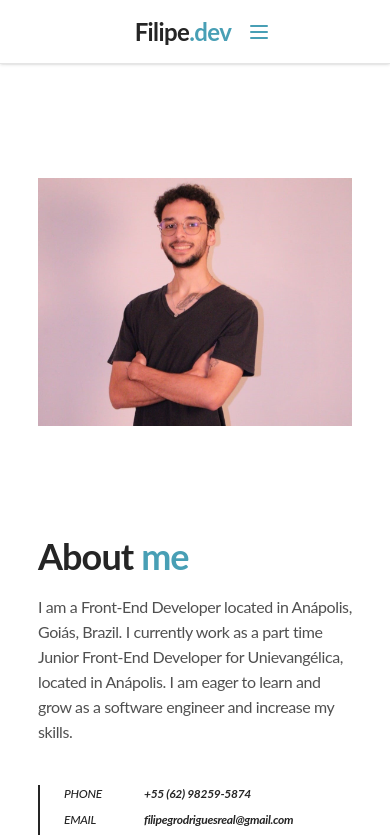
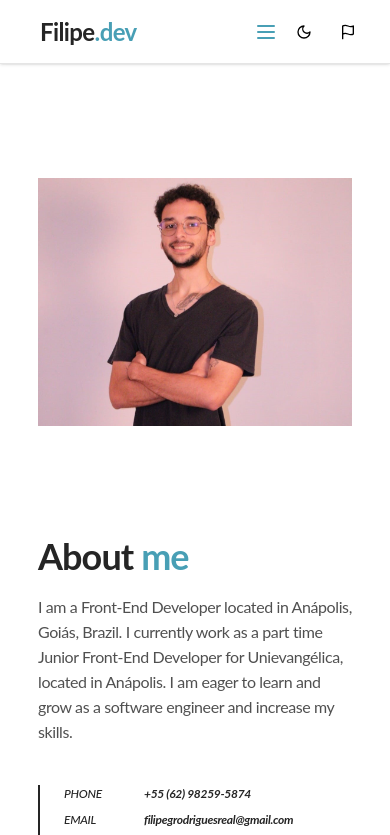
Before and after one commit to FilipeVOl/portfolio, a Next.js app: page / in a window 390 px wide. Shown: the top 835 px of the page. Built offline with nearby package versions, Linux system fonts and the light colour scheme.

Commit message:
FIX: navbar

```diff
--- a/app/components/Navbar.tsx
+++ b/app/components/Navbar.tsx
@@ -41,19 +41,29 @@ export default function Navbar() {
 
   return (
     <nav className="w-full px-6">
-      <div className="container flex items-center justify-center md:justify-between h-full mx-auto">
+      <div className="container flex items-center justify-between h-full mx-auto">
         <Link variant="default" targetId="home">
           <Typography className='text-[24px]' variant="h2">Filipe<span className="text-secondary">.dev</span></Typography>
         </Link>
 
-        <div className="relative slg:hidden block">
+        <div className="flex gap-4 items-center ml-auto">
+          <div className='hidden slg:flex gap-4'>
+            {linkFields.map((link) => (
+              <Link key={link.id} variant="default" className='text-[12px]' targetId={link.id}>
+                {link.label}
+              </Link>
+            ))}
+          </div>
+          <div className="flex gap-2 items-center">
+          <div className="slg:hidden block">
               <Dialog
                 open={openMenu}
                 onOpenChange={setOpenMenu}
-          trigger={<Menu className="hover:scale-110 transition-all duration-300 hover:cursor-pointer text-secondary"/>}
-          children={<ul className="flex flex-col items-center  gap-4 uppercase font-bold leading-[1.66]">
+                trigger={<Menu className="hover:scale-110 transition-all duration-300 hover:cursor-pointer text-secondary" />}
+                children={
+                  <ul className="flex flex-col items-center gap-4 uppercase font-bold leading-[1.66]">
                     {linkFields.map((link) => (
-              <Link onClick={() => setOpenMenu(false)} variant="default" className='text-[12px] text-white hover:cursor-pointer hover:scale-105 transition-all duration-300' targetId={link.id}>
+                      <Link key={link.id} onClick={() => setOpenMenu(false)} variant="default" className='text-[12px] text-white hover:cursor-pointer hover:scale-105 transition-all duration-300' targetId={link.id}>
                         {link.label}
                       </Link>
                     ))}
@@ -62,14 +72,6 @@ export default function Navbar() {
                 className="dialogMenu dark:bg-[#181818] text-white"
               />
             </div>
-
-        <div className="hidden slg:flex flex gap-4">
-          {linkFields.map((link) => (
-            <Link variant="default" className='text-[12px]' targetId={link.id}>
-              {link.label}
-            </Link>
-          ))}
-          <div className="flex gap-2">
             <Button
               className="min-w-0"
               variant="ghost"
@@ -81,6 +83,7 @@ export default function Navbar() {
             <Button className="min-w-4" variant="ghost" size="icon">
               <Flag />
             </Button>
+
           </div>
         </div>
       </div>
--- a/app/portfolio/page.tsx
+++ b/app/portfolio/page.tsx
@@ -55,7 +55,7 @@ export default function PortfolioPage() {
   }, [projects]);
 
   return (
-    <main id="projects" className="container mx-auto px-6 py-12 min-h-auto">
+    <main id="portfolio" className="container mx-auto px-6 py-12 min-h-auto">
       <div className="max-w-3xl space-y-8 ">
         <Typography variant="h2">Portfolio<span className="text-secondary">.</span></Typography>
         <div className="overflow-x-auto max-w-[250px]">
--- a/components/ui/link.tsx
+++ b/components/ui/link.tsx
@@ -44,7 +44,9 @@ const Link = React.forwardRef<HTMLDivElement, LinkProps>(
       if (targetId) {
         const element = document.getElementById(targetId)
         if (element) {
-          element.scrollIntoView({ behavior: "smooth" })
+          const yOffset = -72;
+          const y = element.getBoundingClientRect().top + window.scrollY + yOffset;
+          window.scrollTo({ top: y, behavior: "smooth" });
         }
       }
       onClick?.()
```
Lines whose indentation alone changed are shown as unchanged.
